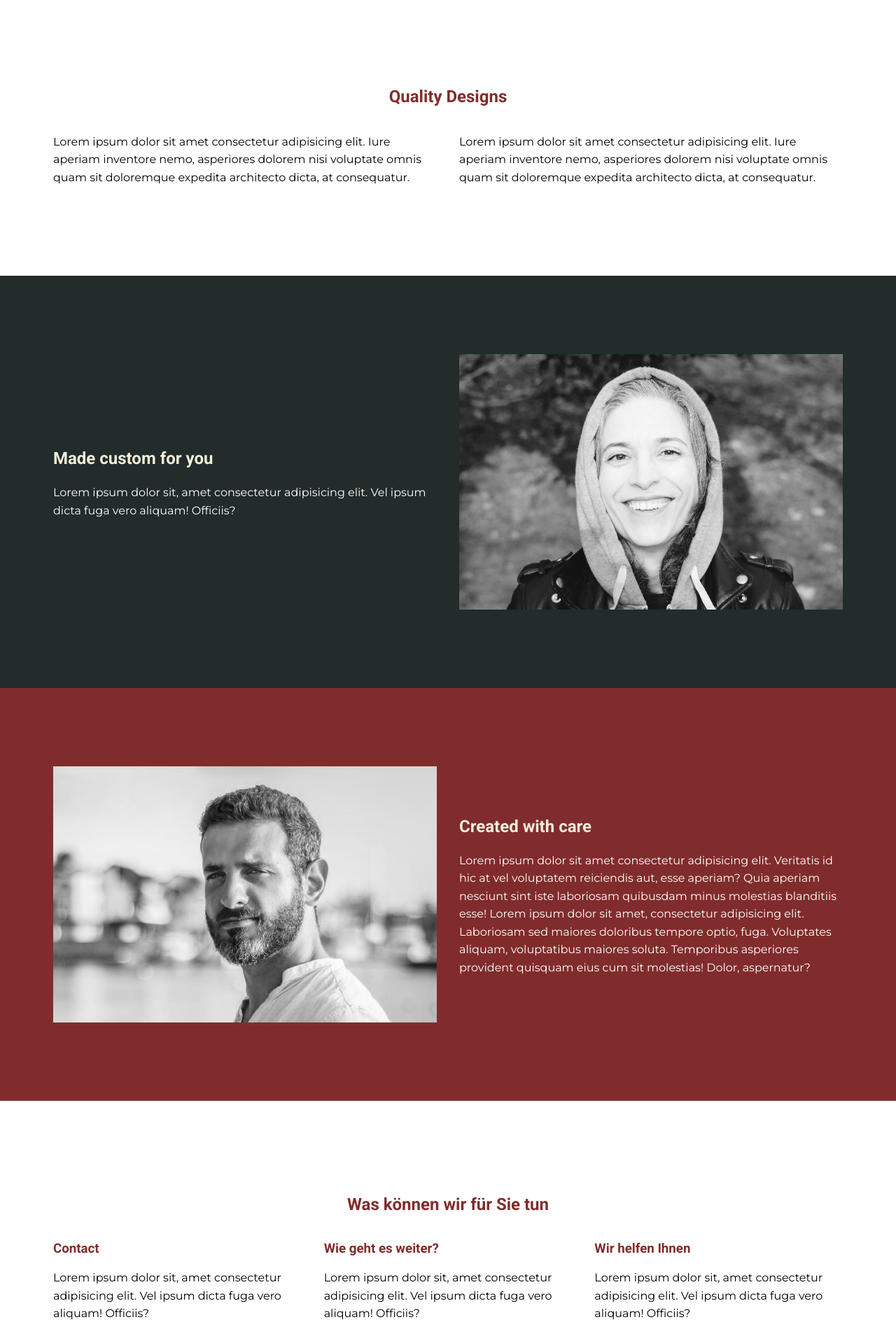
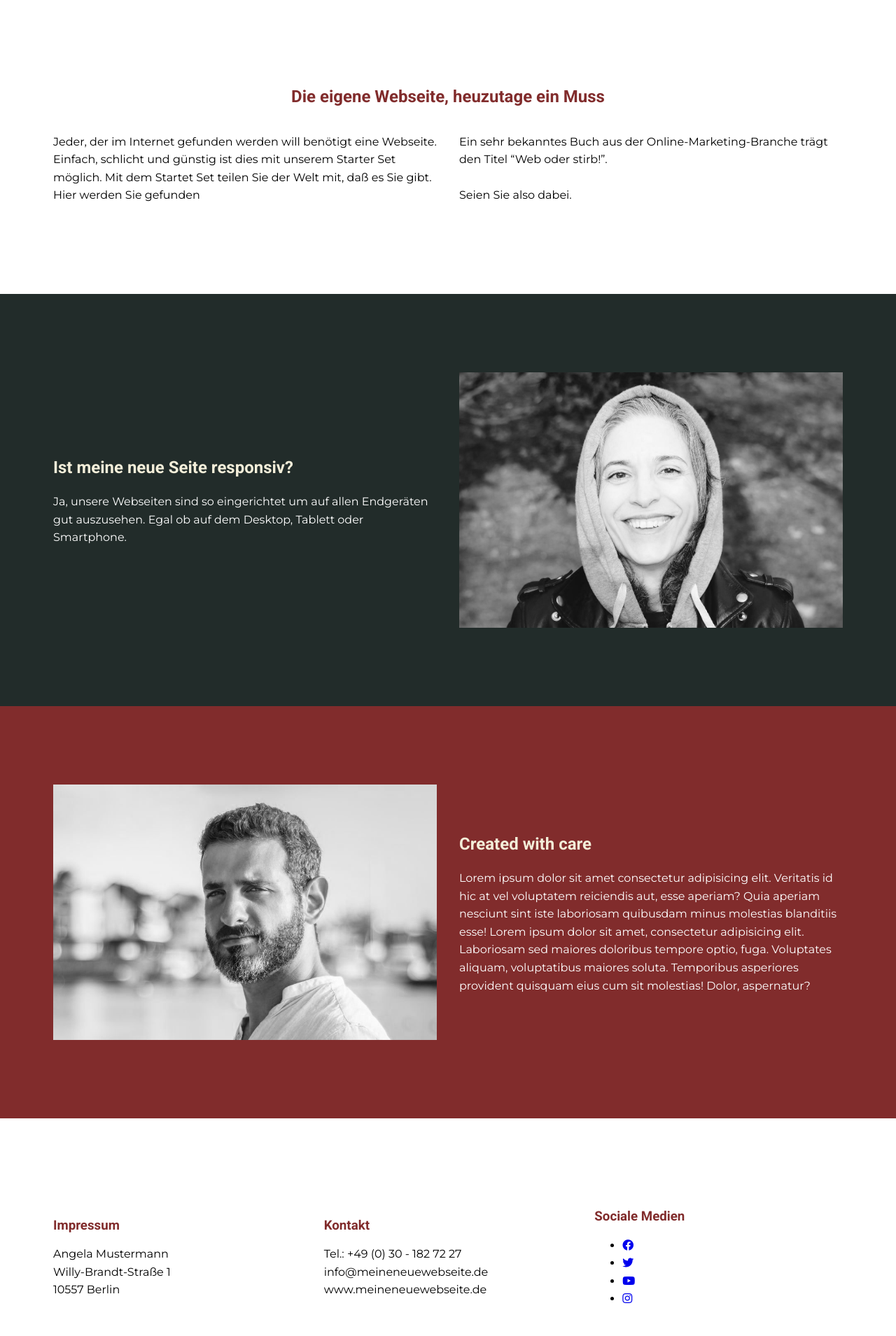
Before and after one commit to jetzt-deins/jetzt-deins.github.io, a plain HTML site: page index.html in a window 1280 px wide. Shown: the part 500-2409 px from the top of the page at 70% size. Drawn offline with Linux system fonts and the light colour scheme.

Commit message:
Update index.html

```diff
--- a/index.html
+++ b/index.html
@@ -13,15 +13,14 @@
 
 <body>
     <section class="container header">
-
         <nav class="navbar">
             <span class="navbar-toggle" id="js-navbar-toggle">
                 <i class="fas fa-bars"></i>
             </span>
-            <a href="#" class="logo">logo</a>
+            <a href="#" class="logo">LOGO</a>
             <ul class="main-nav" id="js-menu">
                 <li> <a href="#" class="nav-links">Home</a> </li>
-                <li> <a href="#" class="nav-links">Produkte</a> </li>
+                <!--                <li> <a href="#" class="nav-links">Produkte</a> </li>-->
                 <li> <a href="#" class="nav-links">Über uns</a> </li>
                 <li> <a href="#" class="nav-links">Kontakt</a> </li>
             </ul>
@@ -30,23 +29,23 @@
     </section>
     <section class="bg-light text-center">
         <div class="container container--narrow">
-            <p>Lorem, ipsum dolor.</p>
-            <h1>Responsive layouts don’t have to be a struggle</h1>
+            <p>Sie brauchen eine Webseite!</p>
+            <h1>Machen Sie den Anfang mit unserem Starter Set.</h1>
 
         </div>
     </section>
 
     <section>
         <div class="container">
-            <h2 class="text-center">Quality Designs</h2>
-            <div class="split">
+            <h2 class="text-center">Die eigene Webseite, heuzutage ein Muss</h2>
+            <div class="split einfuehrung">
                 <div>
-                    <p>Lorem ipsum dolor sit amet consectetur adipisicing elit. Iure aperiam inventore nemo, asperiores dolorem
-                        nisi voluptate omnis quam sit doloremque expedita architecto dicta, at consequatur.</p>
+                    <p>Jeder, der im Internet gefunden werden will benötigt eine Webseite. <br>
+                        Einfach, schlicht und günstig ist dies mit unserem Starter Set möglich. Mit dem Startet Set teilen Sie der Welt mit, da&szlig; es Sie gibt. Hier werden Sie gefunden</p>
                 </div>
                 <div>
-                    <p>Lorem ipsum dolor sit amet consectetur adipisicing elit. Iure aperiam inventore nemo, asperiores dolorem
-                        nisi voluptate omnis quam sit doloremque expedita architecto dicta, at consequatur.</p>
+                    <p>Ein sehr bekanntes Buch aus der Online-Marketing-Branche trägt den Titel “Web oder stirb!”.<br><br>
+                        Seien Sie also dabei.</p>
                 </div>
             </div>
         </div>
@@ -57,8 +56,8 @@
             <div class="split">
 
                 <div>
-                    <h2>Made custom for you</h2>
-                    <p>Lorem ipsum dolor sit, amet consectetur adipisicing elit. Vel ipsum dicta fuga vero aliquam! Officiis?</p>
+                    <h2>Ist meine neue Seite responsiv?</h2>
+                    <p>Ja, unsere Webseiten sind so eingerichtet um auf allen Endgeräten gut auszusehen. Egal ob auf dem Desktop, Tablett oder Smartphone.</p>
                 </div>
                 <div>
                     <img src="img/image-01.jpg" alt="man standing on mountain edge looking at sunset">
@@ -86,20 +85,31 @@
 
     <section class="bg-liht">
         <div class="container">
-            <h2 class="text-center">Was können wir für Sie tun</h2>
-            <div class="split">
+            <div class="split footer">
 
                 <div>
-                    <h3>Contact</h3>
-                    <p>Lorem ipsum dolor sit, amet consectetur adipisicing elit. Vel ipsum dicta fuga vero aliquam! Officiis?</p>
+                    <h3>Impressum</h3>
+                    <p>
+                        Angela Mustermann <br>
+                        Willy-Brandt-Stra&szlig;e 1<br>
+                        10557 Berlin</p>
                 </div>
                 <div>
-                    <h3>Wie geht es weiter?</h3>
-                    <p>Lorem ipsum dolor sit, amet consectetur adipisicing elit. Vel ipsum dicta fuga vero aliquam! Officiis?</p>
+                    <h3>Kontakt</h3>
+                    <p>
+                        Tel.: +49 (0) 30 - 182 72 27<br>
+                        info@meineneuewebseite.de<br>
+                        www.meineneuewebseite.de
+                    </p>
                 </div>
                 <div>
-                    <h3>Wir helfen Ihnen</h3>
-                    <p>Lorem ipsum dolor sit, amet consectetur adipisicing elit. Vel ipsum dicta fuga vero aliquam! Officiis?</p>
+                    <h3>Sociale Medien</h3>
+                    <ul>
+                        <li><a href="#"><i class="fab fa-facebook"></i></a></li>
+                        <li><a href="#"><i class="fab fa-twitter"></i></a></li>
+                        <li><a href="#"><i class="fab fa-youtube"></i></a></li>
+                        <li><a href="#"><i class="fab fa-instagram"></i></a></li>
+                    </ul>
                 </div>
             </div>
         </div>
```
